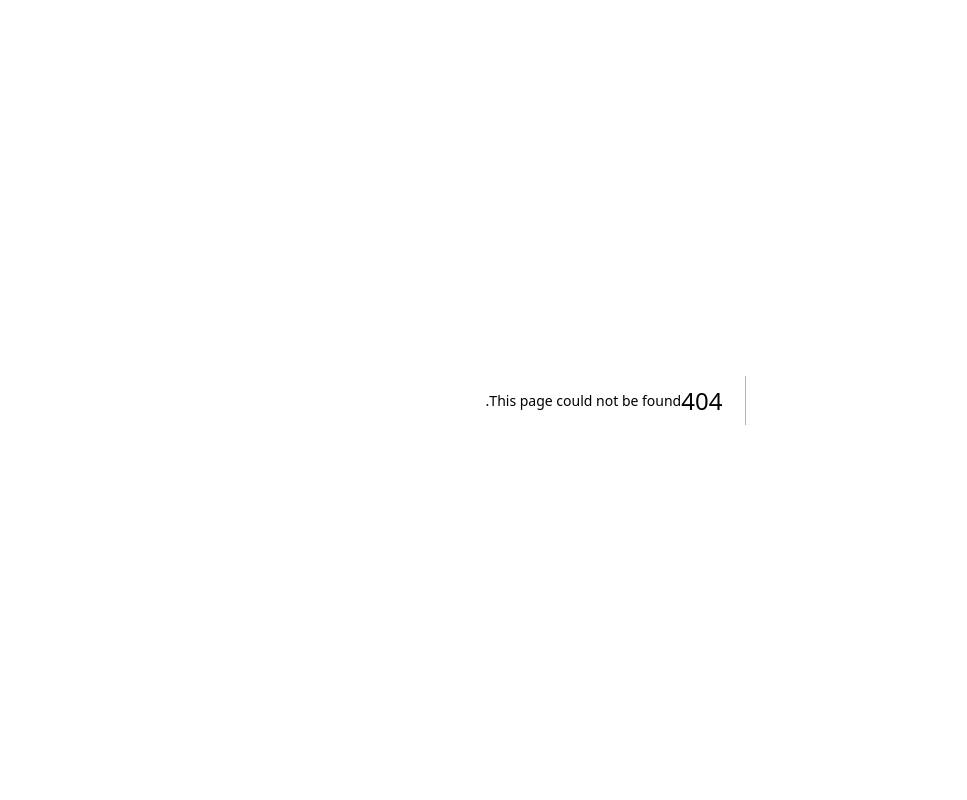
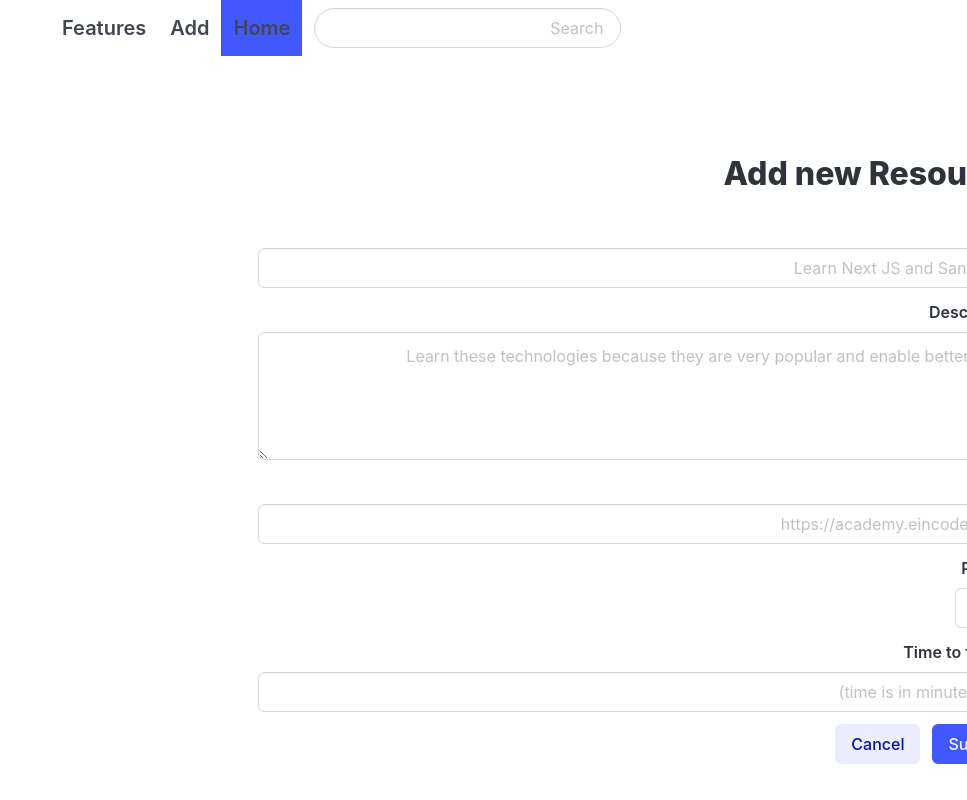
Before and after one commit to samertaha/content-manager-app, a Next.js app: page /resources/new in a window 1280 px wide. Before the commit this address had no page. Shown: the whole page, without its empty margins (313-1280 px from the left). Built offline with nearby package versions, Linux system fonts and the light colour scheme.

Commit message:
added new content resource page form

```diff
--- a/components/Navbar.js
+++ b/components/Navbar.js
@@ -1,13 +1,16 @@
 import React from "react";
+import Link from "next/link";
 
 const Navbar = () => {
   return (
     <nav className="navbar">
       <div className="container">
         <div className="navbar-brand">
-          <a className="navbar-item" href="../">
+          <Link legacyBehavior href="/">
+            <a className="navbar-item">
               <h1>Content Manager</h1>
             </a>
+          </Link>
           <span className="navbar-burger burger" data-target="navbarMenu">
             <span></span>
             <span></span>
@@ -28,12 +31,16 @@
                 </span>
               </div>
             </div>
+            <Link legacyBehavior href="/">
               <a className="navbar-item is-active is-size-5 has-text-weight-semibold">
                 Home
               </a>
+            </Link>
+            <Link legacyBehavior href="/resources/new">
               <a className="navbar-item is-size-5 has-text-weight-semibold">
-              Examples
+                Add
               </a>
+            </Link>
             <a className="navbar-item is-size-5 has-text-weight-semibold">
               Features
             </a>
--- a/pages/api/data.json
+++ /dev/null
@@ -1,32 +0,0 @@
-[
-  {
-    "id": "1",
-    "title": "לימוד תבנית Singleton",
-    "description": "אני רוצה ללמוד כיצד ליישם את תבנית הסינגלטון ב-JavaScript, זה חשוב לעבודה שלי.",
-    "link": "https://en.wikipedia.org/wiki/Singleton_pattern",
-    "image": "https://www.google.com/url?sa=i&url=https%3A%2F%2Fwww.geeksforgeeks.org%2Fsingleton-design-pattern%2F&psig=AOvVaw3Q6Z9Q6Q6Z9Q6",
-    "priority": 3,
-    "timeToFinish": 120,
-    "status": "inactive"
-  },
-  {
-    "id": "2",
-    "title": "הבנת תבנית Observer",
-    "description": "אני צריך להבין את תבנית ה-Observer כדי לטפל באירועים באפליקציה שלי.",
-    "link": "https://en.wikipedia.org/wiki/Observer_pattern",
-    "image": "https://www.google.com/url?sa=i&url=https%3A%2F%2Fwww.geeksforgeeks.org%2Fobserver-design-pattern%2F&psig=AOvVaw3Q6Z9Q6Q6Z9Q6",
-    "priority": 2,
-    "timeToFinish": 90,
-    "status": "inactive"
-  },
-  {
-    "id": "3",
-    "title": "שליטה בתבנית Factory",
-    "description": "לימוד תבנית ה-Factory יעזור לי ליצור אובייקטים בצורה יעילה יותר.",
-    "link": "https://en.wikipedia.org/wiki/Factory_method_pattern",
-    "image": "https://www.google.com/url?sa=i&url=https%3A%2F%2Fwww.geeksforgeeks.org%2Ffactory-method-design-pattern%2F&psig=AOvVaw3Q6Z9Q6Q6Z9Q6",
-    "priority": 1,
-    "timeToFinish": 150,
-    "status": "inactive"
-  }
-]
--- a/pages/api/resources.js
+++ b/pages/api/resources.js
@@ -1,5 +1,3 @@
-import data from "./data.json";
-
 export default function (req, res) {
-  res.send(data);
+  res.send("WORK IN PROGRESS!");
 }
--- /dev/null
+++ b/pages/resources/new.js
@@ -0,0 +1,80 @@
+import Layout from "@/components/Layout";
+
+const ResourceCreate = () => {
+  return (
+    <Layout>
+      <div className="container">
+        <div className="columns">
+          <div className="column is-8 is-offset-2">
+            <div className="resource-form">
+              <h1 className="title">Add new Resource</h1>
+              <form>
+                <div className="field">
+                  <label className="label">Title</label>
+                  <div className="control">
+                    <input
+                      className="input"
+                      type="text"
+                      placeholder="Learn Next JS and Sanity IO"
+                    />
+                  </div>
+                </div>
+                <div className="field">
+                  <label className="label">Description</label>
+                  <div className="control">
+                    <textarea
+                      className="textarea"
+                      placeholder="Learn these technologies because they are very popular and enable better SEO"
+                    ></textarea>
+                  </div>
+                </div>
+                <div className="field">
+                  <label className="label">Link</label>
+                  <div className="control">
+                    <input
+                      className="input"
+                      type="text"
+                      placeholder="https://academy.eincode.com"
+                    />
+                  </div>
+                </div>
+                <div className="field">
+                  <label className="label">Priority</label>
+                  <div className="control">
+                    <div className="select">
+                      <select>
+                        <option>1</option>
+                        <option>2</option>
+                        <option>3</option>
+                      </select>
+                    </div>
+                  </div>
+                </div>
+                <div className="field">
+                  <label className="label">Time to finnish</label>
+                  <div className="control">
+                    <input
+                      className="input"
+                      type="number"
+                      placeholder="60 (time is in minutes)"
+                    />
+                  </div>
+                </div>
+                <div className="field is-grouped">
+                  <div className="control">
+                    <button className="button is-link">Submit</button>
+                  </div>
+                  <div className="control">
+                    <button className="button is-link is-light">Cancel</button>
+                  </div>
+                </div>
+              </form>
+            </div>
+          </div>
+        </div>
+      </div>
+    </Layout>
+  );
+};
+
+export default ResourceCreate;
--- a/styles/globals.css
+++ b/styles/globals.css
@@ -13,3 +13,7 @@
 * {
   box-sizing: border-box;
 }
+
+.resource-form {
+  margin-top: 100px;
+}
```
Also changed, not shown: api/data.js (deleted, +0 -38 lines), pages/index.js (+13 -3 lines). Lines whose indentation alone changed are shown as unchanged.
